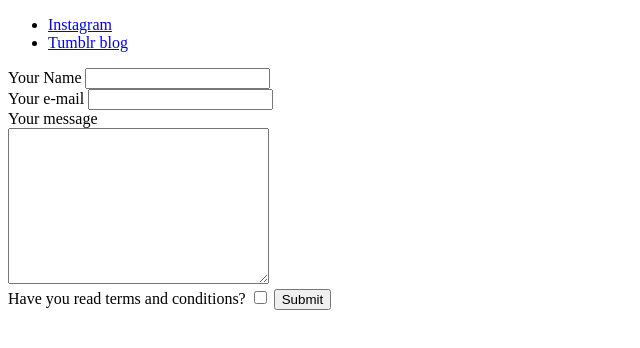
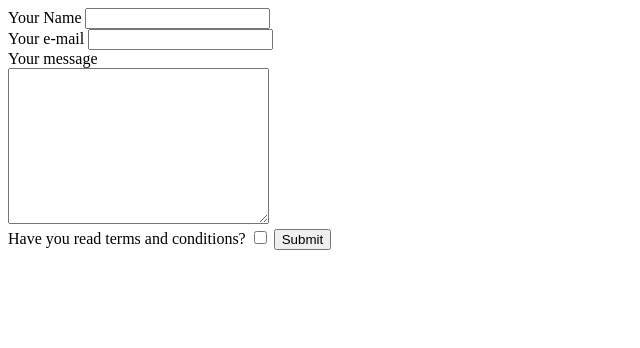
Before and after one commit to AnnikSkiera/CV, a plain HTML site: page ContactMe.html in a window 1280 px wide. Shown: the whole page, without its empty margins (0-640 px from the left). Drawn offline with Linux system fonts and the light colour scheme.

Commit message:
Update ContactMe.html

```diff
--- a/ContactMe.html
+++ b/ContactMe.html
@@ -5,11 +5,6 @@
     <title>Contact me</title>
 </head>
 <body>
-    <ul>
-        <li><a href="https://www.instagram.com/interdreamensional/">Instagram</a></li>
-    <li><a href="https://interdreamensional.tumblr.com/">Tumblr blog</a></li>
-</ul>
-
 <form action="mailto:a.kujawsk@gmail.com" method="post" enctype="text/plain">
     <label for="">Your Name</label>
     <input type="text" name="Your Name" value=""><br>
```
